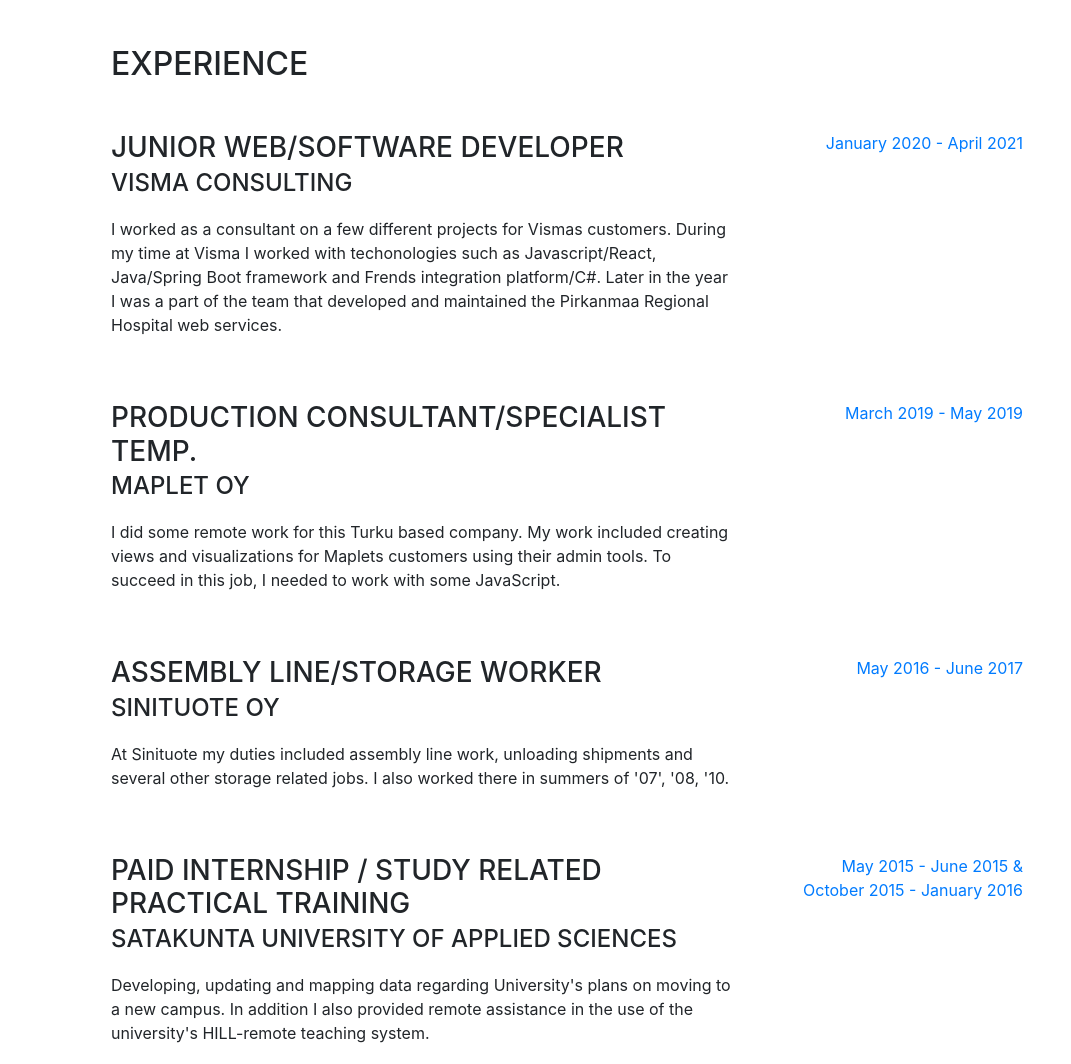
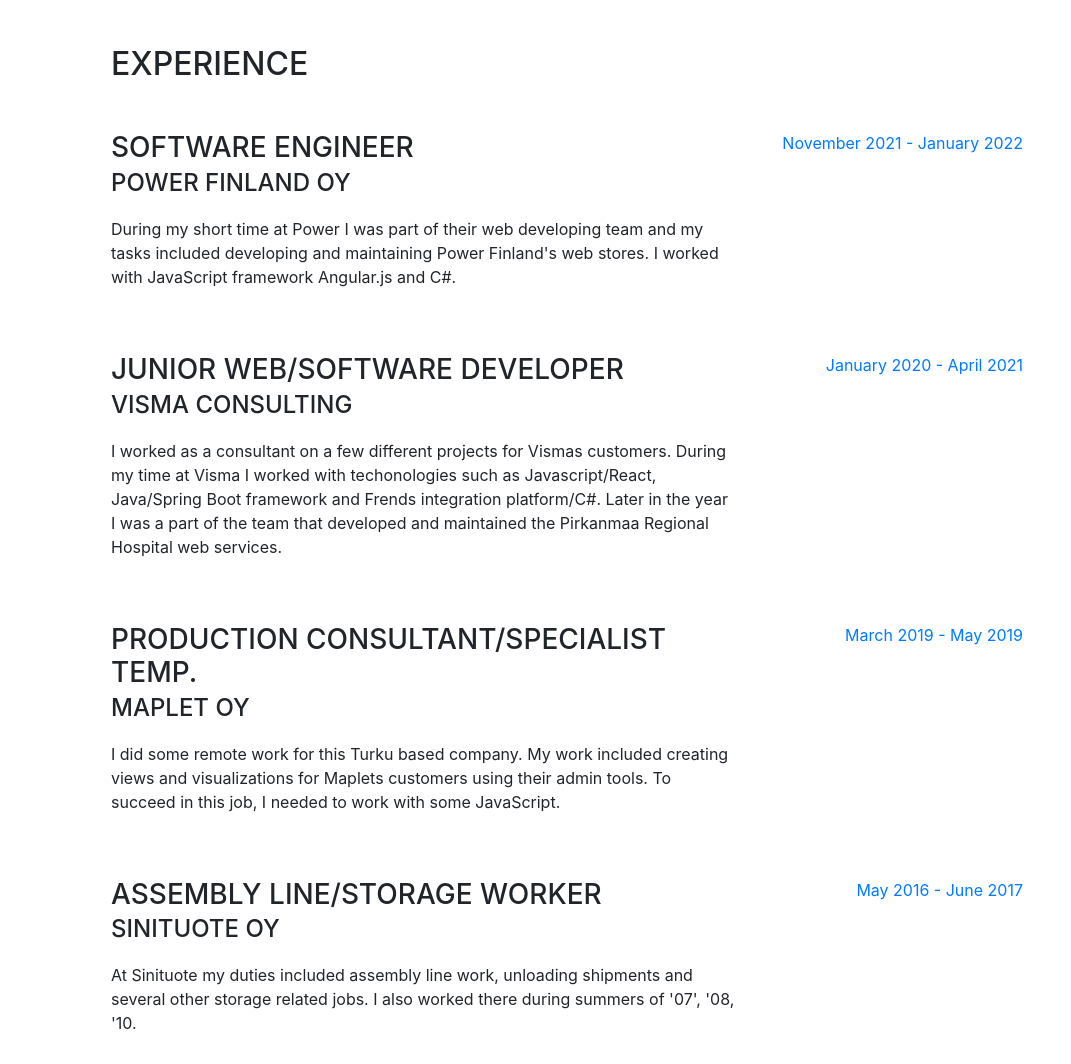
Before and after one commit to Banx87/banx87, a website with bundled scripts: page index.html in a window 1280 px wide. Shown: the part 804-1868 px from the top of the page, without its empty margins (209-1280 px from the left). Built offline with nearby package versions, Linux system fonts and the light colour scheme; a web font is replaced by a local one.

Commit message:
Updated Portfolio
Added previous job info and added a link to a new project.

```diff
--- a/index.html
+++ b/index.html
@@ -100,6 +100,18 @@
         <h2 class="mb-5">Experience</h2>
         <div class="resume-item d-flex flex-column flex-md-row mb-5">
           <div class="resume-content mr-auto">
+            <h3 class="mb-0">Software Engineer</h3>
+            <div class="subheading mb-3">Power Finland Oy</div>
+            <p>During my short time at Power I was part of their web developing team and my tasks included developing and maintaining Power Finland's web stores.
+              I worked with JavaScript framework Angular.js and C#.
+            </p>
+          </div>
+          <div class="resume-date text-md-right">
+            <span class="text-primary">November 2021 - January 2022</span>
+          </div>
+        </div>
+        <div class="resume-item d-flex flex-column flex-md-row mb-5">
+          <div class="resume-content mr-auto">
             <h3 class="mb-0">Junior Web/Software developer</h3>
             <div class="subheading mb-3">Visma Consulting</div>
             <p>I worked as a consultant on a few different projects for Vismas customers.
@@ -132,7 +144,7 @@
           <h3 class="mb-0">Assembly line/Storage worker</h3>
           <div class="subheading mb-3">Sinituote oy</div>
           <p>At Sinituote my duties included assembly line work, unloading shipments and several other
-            storage related jobs. I also worked there in summers of '07', '08, '10.
+            storage related jobs. I also worked there during summers of '07', '08, '10.
           </p>
         </div>
         <div class="resume-date text-md-right">
@@ -188,15 +200,15 @@
           <span class="text-primary">May 2010 - July 2010</span>
         </div>
       </div>
-      <div class="resume-item d-flex flex-column flex-md-row mb-5">
+      <!-- <div class="resume-item d-flex flex-column flex-md-row mb-5">
         <div class="resume-content mr-auto">
-          <div class="subheading mb-3">Recommendations:</div>
+          <div class="subheading mb-3">Recommendations:</div> -->
             <!-- <p>Visma Consulting: <a href="mailto:mika.rahkolin@visma.com">Mika Rahkolin</a>, 040 555 2681, Business Director</p> -->
-            <p>Satakunta University of Applied Sciences: <a href="mailto:katja.lempinen@samk.fi">Katja Lempinen</a>, +358 44 710 3323, Coordinator of Web Teaching</p>
+            <!-- <p>Satakunta University of Applied Sciences: <a href="mailto:katja.lempinen@samk.fi">Katja Lempinen</a>, +358 44 710 3323, Coordinator of Web Teaching</p>
             <p>Satakunta University of Applied Sciences: <a href="mailto:jaana.halme@samk.fi">Jaana Halme</a>, 040 555 2681, Coordinator</p>
             <p>Kokemäen TS-Data: <a href="mailto:tomi.suovanen@ts-data.fi">Tomi Suovanen</a>, 044 560 5189</p>
           </div>
-      </div>
+      </div> -->
     </div>
 
   <section>
@@ -291,9 +303,7 @@
         <li>
           <i class="fa-li fa fa-check fa-C"></i>Npm
         </li>
-        <li>
-          <i class="fa-li fa fa-check fa-C"></i>Wordpress
-        </li>
+
 
         <!-- <li class="list-inline-item">
 
@@ -427,6 +437,9 @@
     </p>
     <p><a href="https://lyricsearch-banx87.netlify.com">LyricSearch</a> is another small React project I made while studying React developing.</p>
 
+    <p><a href="https://react-ecommerce-example.netlify.app/">React eCommerce App</a> is another little webapp I did on my free time studying React.</p>
+
+
   </section>
   <hr class="m-0">
 
```
Also changed, not shown: package.json (indentation only).
